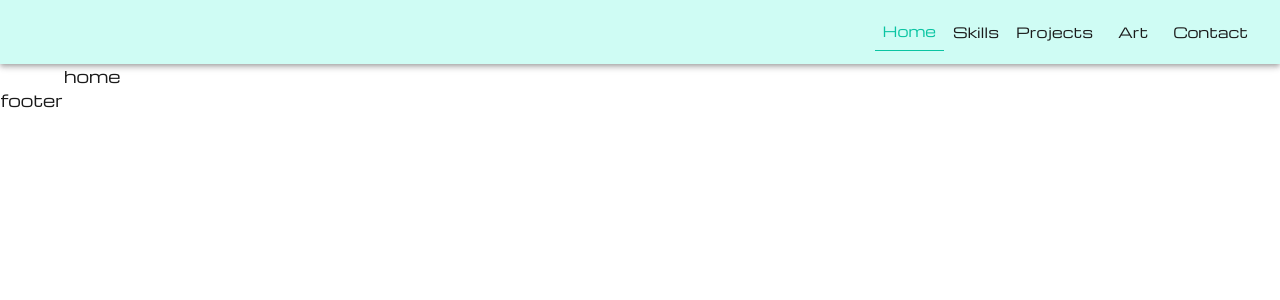
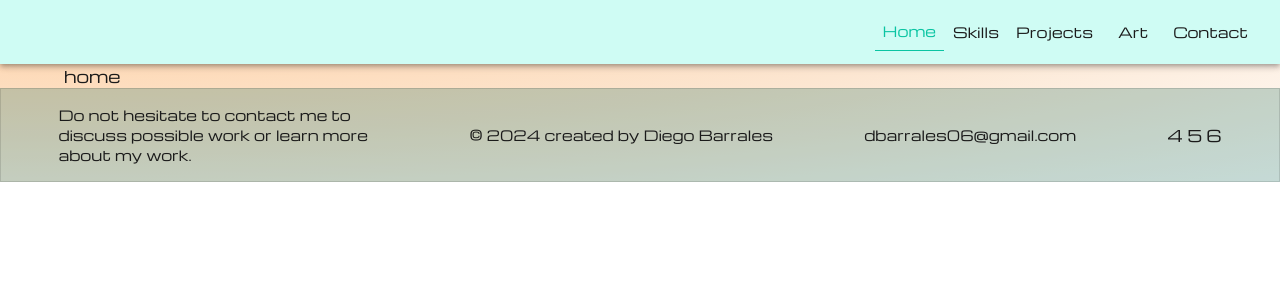
Before and after one commit to barrales-d/portfolio, a React (Create React App) app: page /#/ in a window 1280 px wide. Shown: the top 300 px of the page. Built offline with nearby package versions, Linux system fonts and the light colour scheme; a web font is replaced by a local one.

Commit message:
Added Footer(not Complete)

```diff
--- a/src/App.css
+++ b/src/App.css
@@ -1 +1,4 @@
 @import url('https://fonts.googleapis.com/css2?family=Michroma&family=Montserrat:ital,wght@0,800;1,800&family=MuseoModerno:ital@0;1&display=swap');
+.App {
+    background: radial-gradient(farthest-corner at 0% 0%, #FFCFA1 0%, #FCE6D1 55%, white 100%);
+}
--- a/src/Components/footer/Footer.jsx
+++ b/src/Components/footer/Footer.jsx
@@ -0,0 +1,41 @@
+import { Box, Grid, Paper, Typography } from "@mui/material";
+import { Fragment } from "react";
+
+
+const Footer = () => {
+    return (
+        <Fragment>
+            <Paper sx={{
+                py: 2,
+                px: 2,
+                width: '100%',
+                background: '#0561503B'
+            }} square variant="outlined">
+                <Box sx={{
+                    display: 'flex',
+                    flexDirection: {xs:'column', md:'row'},
+                    gap: {xs:'16px', md:'8px'},
+                    justifyContent: 'space-around',
+                    alignItems: 'center',
+                }}>
+                    <Typography variant="body2" maxWidth={'320px'}>
+                        Do not hesitate to contact me to discuss possible work or learn more about my work.
+                    </Typography>
+                    <Typography variant="body2">
+                        &copy; 2024 created by Diego Barrales
+                    </Typography>
+                    <Typography variant="body2">
+                        dbarrales06@gmail.com
+                    </Typography>
+                    <Grid container maxWidth={'max-content'} gap={'4px'}>
+                        <Grid item>4</Grid>
+                        <Grid item>5</Grid>
+                        <Grid item>6</Grid>
+                    </Grid>
+                </Box>
+            </Paper>
+        </Fragment>
+    );
+}
+
+export default Footer;
--- a/src/Outline.jsx
+++ b/src/Outline.jsx
@@ -1,7 +1,8 @@
 import { Fragment } from "react";
 import { Outlet } from "react-router-dom";
 import Navbar from "./Components/navbar/Navbar";
-import { Container } from "@mui/material";
+import { Box, Container } from "@mui/material";
+import Footer from "./Components/footer/Footer";
 
 const Outline = () => {
   return (
@@ -9,12 +10,14 @@ const Outline = () => {
       <nav>
         <Navbar />
       </nav>
-      <main>
+      <Box component="main" maxHeight='100svh'>
         <Container>
           <Outlet />
         </Container>
-      </main>
-      <footer>footer</footer>
+      </Box>
+      <footer>
+        <Footer />
+      </footer>
     </Fragment>
   );
 }
```
